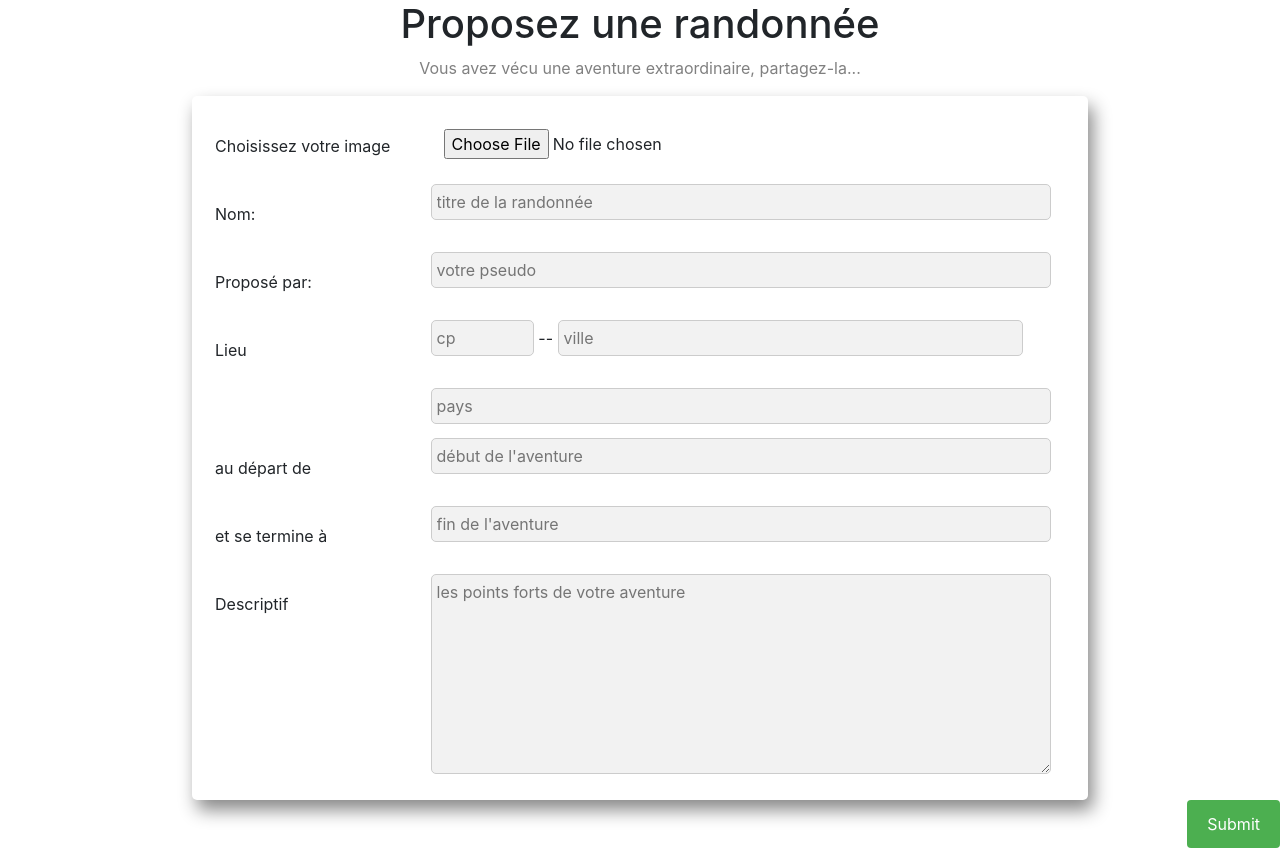
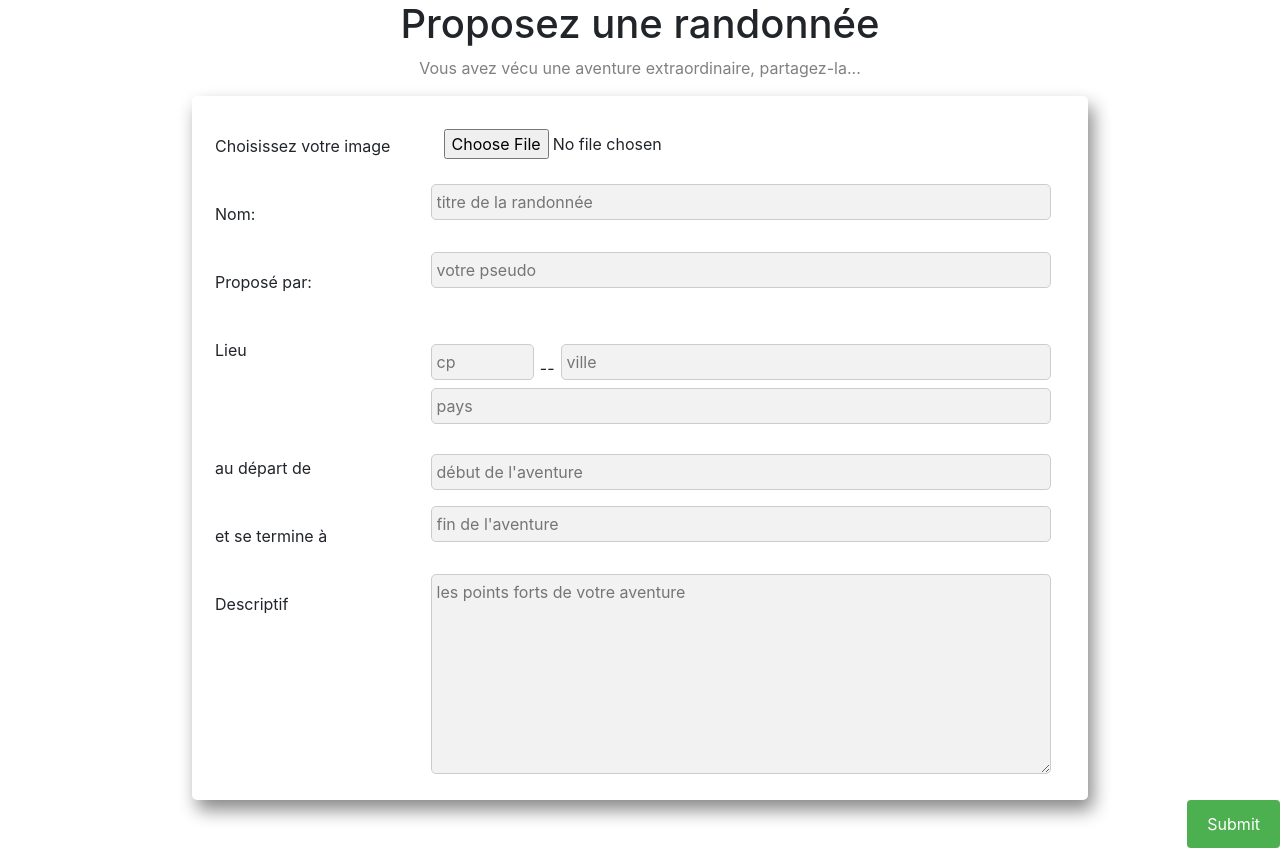
Before and after one commit to Physalice/projet_promenade, a PHP site: page /formulaire-create.php in a window 1280 px wide. Run offline with PHP 8.4, Linux system fonts and the light colour scheme; data that the repository does not hold is empty.

Commit message:
changement formulaire

```diff
--- a/www/formulaire-create.php
+++ b/www/formulaire-create.php
@@ -57,19 +57,19 @@ $maRando = $database->getRandoById($id);
                 </div>
 
                 <div class="row">
-                    <div class="col-25">
+                    <div class="col-25 d-flex align-self-end">
                         <label for="cp">Lieu </label>
                     </div>
-                    <div class="col-75">
-                        <input type="text" class="col-sm-2 col-md-2" id="cpRando" name="cp" placeholder="cp" required>
-                        <?php echo "  --  " ?>
-                        <input type="text" class="col-sm-4 col-md-9" id="villeRando" name="ville" placeholder="ville" required>
+                    <div class="col-75 d-flex align-items-end mb-2">
+                        <input type="text" class="col-sm-2 cp" id="cpRando" name="cp" placeholder="cp" required>
+                        <?php echo "--" ?>
+                        <input type="text" class="col-sm ville" id="villeRando" name="ville" placeholder="ville" required>
                     </div>
                     <div class="col-25">
                         <label for="pays"></label>
                     </div>
                     <div class="col-75">
-                        <input type="text" class= "col-sm-4 col-md-12" id="paysRando" name="pays" placeholder="pays" required>
+                        <input type="text" class= "col-sm-12" id="paysRando" name="pays" placeholder="pays" required>
                     </div>
                 </div>
 
@@ -77,7 +77,7 @@ $maRando = $database->getRandoById($id);
                     <div class="col-25 ">
                         <label for="depart">au départ de </label>
                     </div>
-                    <div class="col-75  mt-6 mb-0">
+                    <div class="col-75  df-flex align-self-end mb-3 ">
                         <input type="text" id="departRando" name="depart" placeholder="début de l'aventure" required>
                     </div>
                 </div>
@@ -94,7 +94,7 @@ $maRando = $database->getRandoById($id);
                         <label for="itineraire">Descriptif</label>
                     </div>
                     <div class="col-75">
-                        <textarea class="text-justify"id="itineraire" name="itineraire" placeholder="les points forts de votre aventure" style="height:200px"></textarea>
+                        <textarea id="itineraire" name="itineraire" placeholder="les points forts de votre aventure" style="height:200px"></textarea>
                     </div>
                 </div>
             </div><!-----fin container---->
--- a/www/styleRando.css
+++ b/www/styleRando.css
@@ -50,7 +50,7 @@ p{
 
 }
 
-.container {
+.container, .container-fluid{
   border-radius: 5px;
   background-color: white;
   padding: 20px;
@@ -63,15 +63,24 @@ p{
   width: 25%;
   margin: 6px;
 
+
+}
+.ville{
+  margin-left: 6px;
+}
+.cp{
+  margin-right: 6px;
 }
 
 .col-75 {
   float: left;
   width: 70%;
 
+
 }
 .liste{
 text-decoration: none
+
 }
 
 
@@ -82,6 +91,7 @@ text-decoration: none
   clear: both;
 }
 
+
 /* Responsive layout - when the screen is less than 600px wide, make the two columns stack on top of each other instead of next to each other */
 @media screen and (max-width: 600px) {
   .col-25, .col-75, .container, input[type=submit] {
```
Also changed, not shown: www/DataBase.php (+11 -0 lines), www/newRando.php (+7 -7 lines), www/updatePromenade.php (+16 -7 lines).
